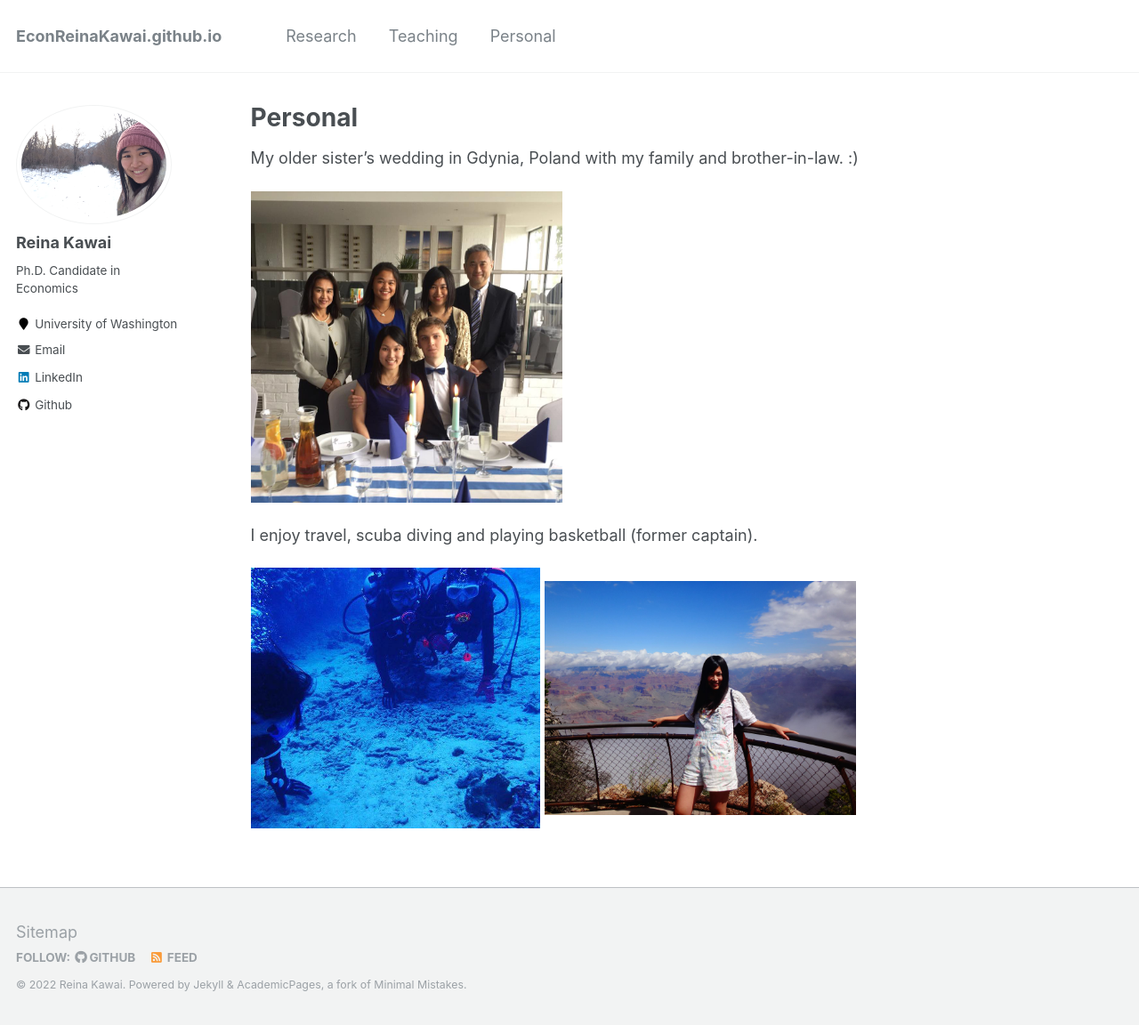
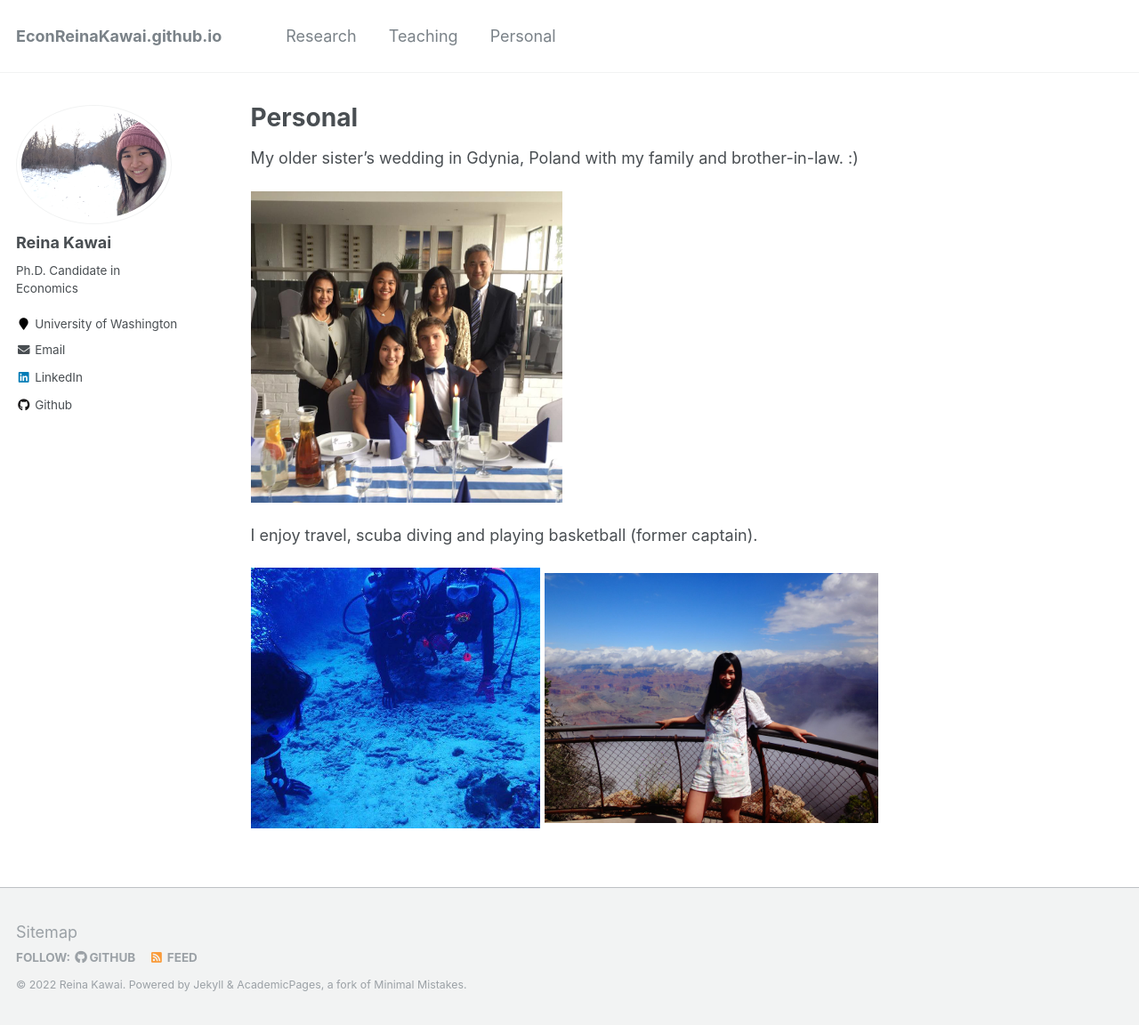
Before and after one commit to Reina-Kawai/Reina-Kawai.github.io, a Jekyll site: the page built from _pages/personal.md, in a window 1280 px wide and 1152 px high. Shown: the whole window at 89% size. Built offline with Jekyll 4.4.1, drawn with Linux system fonts in a browser that asks for light colours.

Commit message:
Update personal.md

```diff
--- a/_pages/personal.md
+++ b/_pages/personal.md
@@ -15,5 +15,5 @@ I enjoy travel, scuba diving and playing basketball (former captain).
 
 <p float="left">
 <img src="https://Reina-Kawai.github.io/images/fam-scuba-diving.jpg" width="325" />
-<img src="https://Reina-Kawai.github.io/images/personal_grand_canyon.jpg" width="350" />
+<img src="https://Reina-Kawai.github.io/images/personal_grand_canyon.jpg" width="375" />
 </p>
```
